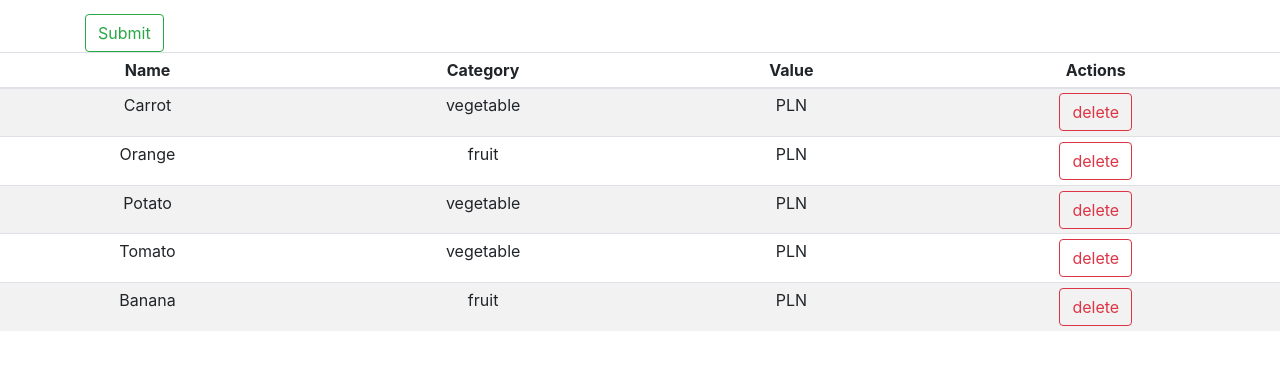
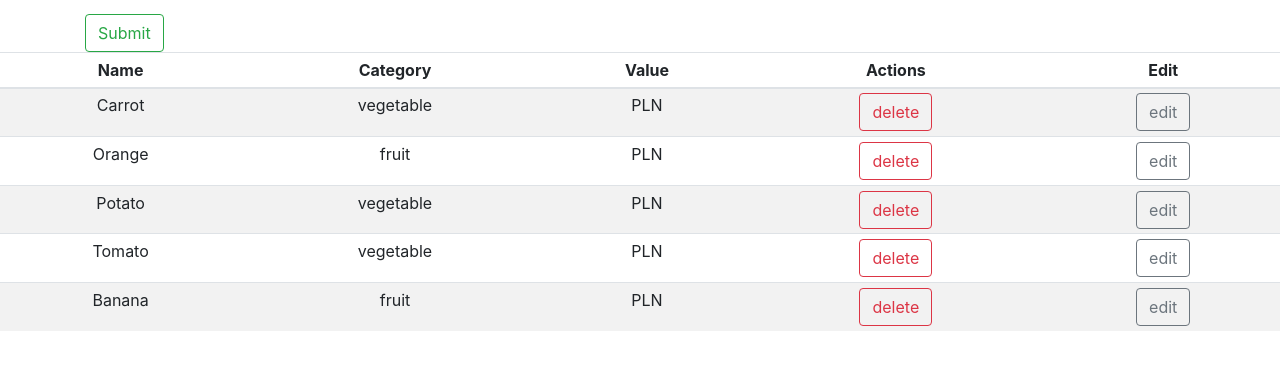
Before and after one commit to annbag/Zadanie-2, an Angular app: page / in a window 1280 px wide. Shown: the part 266-636 px from the top of the page. Built offline with nearby package versions, Linux system fonts and the light colour scheme; no server answers.

Commit message:
add edit

```diff
--- a/src/app/app.component.html
+++ b/src/app/app.component.html
@@ -36,6 +36,7 @@
             <th class="text-center">Category</th>
             <th class="text-center">Value</th>
             <th class="text-center">Actions</th>
+            <th class="text-center">Edit</th>
         </tr>
         </thead>
         <tbody>
@@ -46,6 +47,9 @@
             <td class="text-center">
                 <button type="button" class="btn btn-outline-danger" (click)="removeItem(item)">delete</button>
             </td>
+            <td class="text-center">
+                <button type="button" class="btn btn-outline-secondary" (click)="editItem(item)">edit</button>
+            </td>
         </tr>
         </tbody>
     </table>
--- a/src/app/app.component.ts
+++ b/src/app/app.component.ts
@@ -84,4 +84,12 @@ export class AppComponent {
     private removeItem(item) {
         this.items.splice(this.items.indexOf(item), 1);
     }
+    private editItem(item) {
+        this.removeItem(item);
+        this.addForm.setValue({
+            name: item.name,
+            category: item.category,
+            value: item.value
+        });
+    }
 }
```
